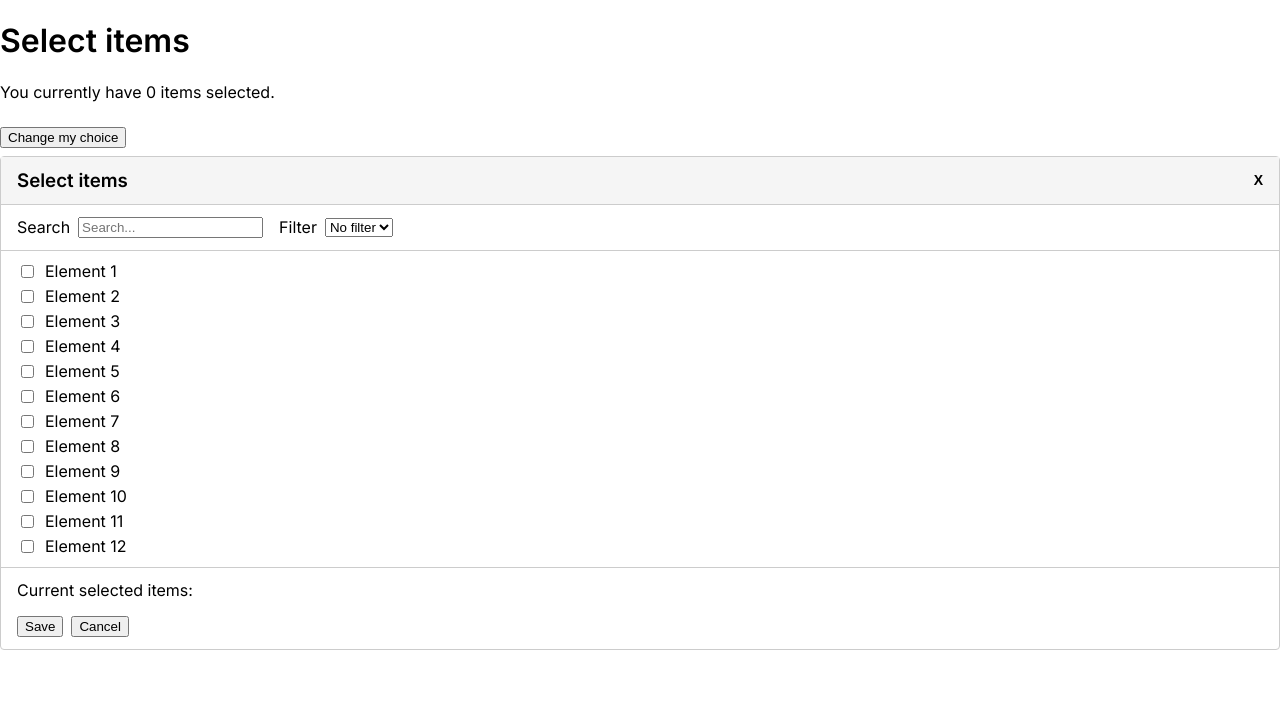
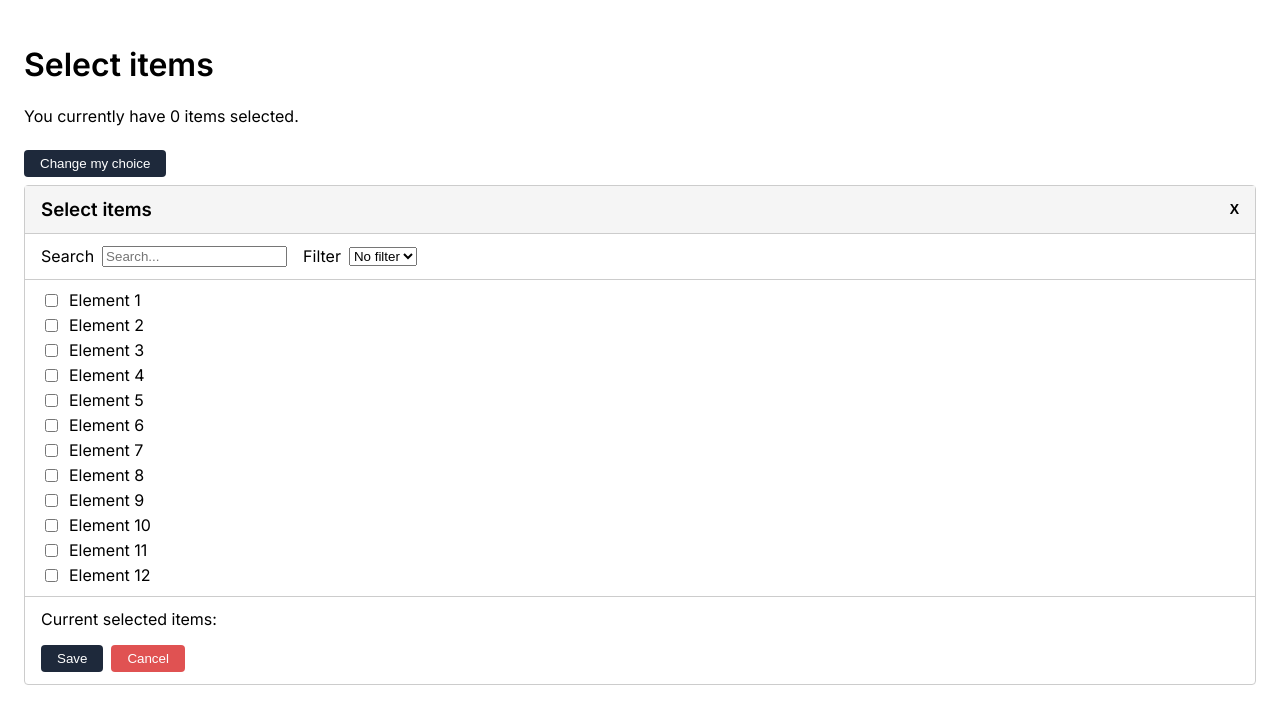
Before and after one commit to Dark0o/Select-Element-Widget, a React (Vite) app: page / in a window 1280 px wide. Both pictures are taken after a click on the button "Change my choice". Shown: the top 724 px of the page. Built offline with nearby package versions, Linux system fonts and the light colour scheme.

Commit message:
add button colors

```diff
--- /dev/null
+++ b/src/App.module.css
@@ -0,0 +1,8 @@
+.changeButton {
+  background-color: #1e293b;
+  color: #fff;
+  border: none;
+  border-radius: 4px;
+  padding: 6px 16px;
+  cursor: pointer;
+}
--- a/src/App.tsx
+++ b/src/App.tsx
@@ -1,6 +1,7 @@
 import SelectItemPanel from "./components/SelectItemPanel";
 import ElementItem from "./components/ElementItem";
 import { useSelectElementWidgetStore } from "./store/SelectElementWidgetStore";
+import styles from "./App.module.css";
 
 function App() {
   const { isPanelOpen, setIsPanelOpen, selectedElements, setSelectedElements } =
@@ -22,6 +23,7 @@ function App() {
         ))}
       </div>
       <button
+        className={styles.changeButton}
         style={{ marginBottom: "8px" }}
         onClick={() => setIsPanelOpen(!isPanelOpen)}
       >
--- a/src/components/ElementItem.module.css
+++ b/src/components/ElementItem.module.css
@@ -3,15 +3,17 @@
   align-items: center;
   gap: 6px;
   padding: 4px 8px;
-  border: 1px solid #ccc;
+  border: 1px solid #1e293b;
   border-radius: 4px;
   font-size: 14px;
+  background-color: #1e293b;
+  color: #fff;
 }
 
 .divider {
   width: 1px;
   height: 14px;
-  background-color: #ccc;
+  background-color: rgba(255, 255, 255, 0.3);
 }
 
 .removeButton {
@@ -21,4 +23,5 @@
   padding: 0;
   font-size: 14px;
   line-height: 1;
+  color: #fff;
 }
--- a/src/components/RowComponent.module.css
+++ b/src/components/RowComponent.module.css
@@ -10,3 +10,7 @@
   cursor: pointer;
   width: 100%;
 }
+
+.label input {
+  accent-color: #1e293b;
+}
--- a/src/components/SelectItemPanel.module.css
+++ b/src/components/SelectItemPanel.module.css
@@ -64,9 +64,19 @@
 }
 
 .saveButton {
+  background-color: #1e293b;
+  color: #fff;
+  border: none;
+  border-radius: 4px;
+  padding: 6px 16px;
   cursor: pointer;
 }
 
 .cancelButton {
+  background-color: #e05252;
+  color: #fff;
+  border: none;
+  border-radius: 4px;
+  padding: 6px 16px;
   cursor: pointer;
 }
--- a/src/index.css
+++ b/src/index.css
@@ -3,4 +3,5 @@
 body {
   margin: 0;
   font-family: "Inter", sans-serif;
+  padding: 24px;
 }
```
